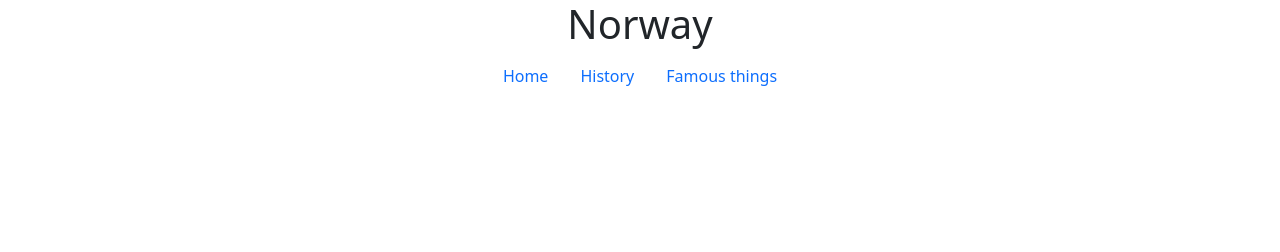
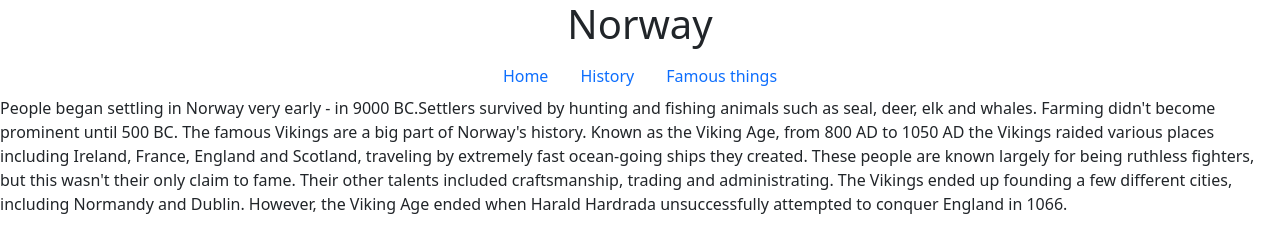
Before and after one commit to Tyrell301/Web-Project, a plain HTML site: page historypage.html in a window 1280 px wide. Drawn offline with nearby package versions, Linux system fonts and the light colour scheme.

Commit message:
Update historypage.html

```diff
--- a/historypage.html
+++ b/historypage.html
@@ -30,3 +30,8 @@
               <a class="nav-link" href="#">Famous things</a>
             </li>
         </ul>
+        <P>People began settling in Norway very early - in 9000 BC.Settlers survived by hunting and fishing animals such as seal, deer, elk and whales. Farming didn't become prominent until 500 BC.
+            The famous Vikings are a big part of Norway's history. Known as the Viking Age, from 800 AD to 1050 AD the Vikings raided various places including Ireland, France, England and Scotland, traveling by extremely fast ocean-going ships they created. These people are known largely for being ruthless fighters, but this wasn't their only claim to fame. Their other talents included craftsmanship, trading and administrating.
+            The Vikings ended up founding a few different cities, including Normandy and Dublin. However, the Viking Age ended when Harald Hardrada unsuccessfully attempted to conquer England in 1066.
+        </P>
+    </body>
```
